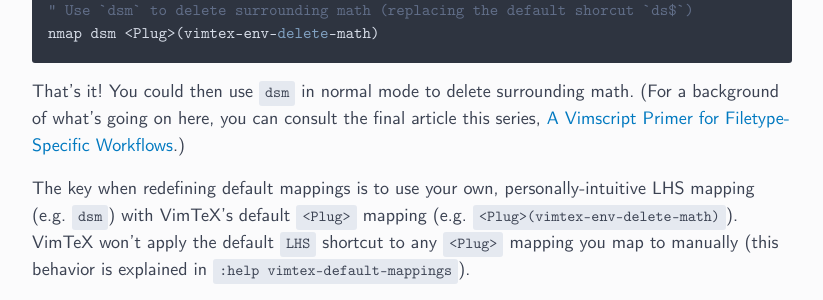
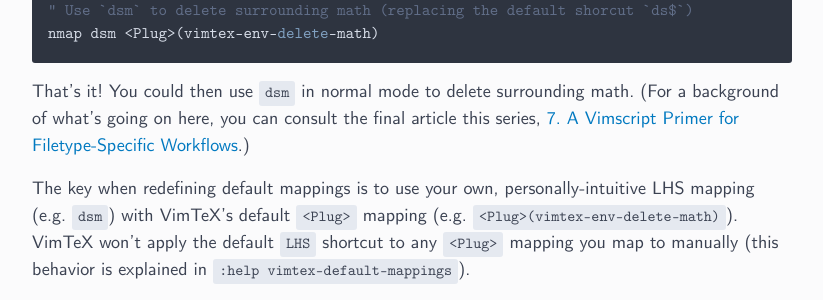
Before and after one commit to ejmastnak/ejmastnak.github.io, a Jekyll site: the page built from tutorials/vim-latex/vimtex.md, in a window 1280 px wide and 900 px high, scrolled down 14439 px. Shown: the part 152-452 px from the top of the window, without its empty margins (228-1051 px from the left). Built offline with Jekyll 4.4.1, drawn with Linux system fonts in a browser that asks for light colours.

Commit message:
Make a few minor edits

````diff
--- a/tutorials/vim-latex/vimtex.md
+++ b/tutorials/vim-latex/vimtex.md
@@ -412,7 +412,7 @@ nmap dsm <Plug>(vimtex-env-delete-math)
 ```
 That's it!
 You could then use `dsm` in normal mode to delete surrounding math.
-(For a background of what's going on here, you can consult the final article this series, [A Vimscript Primer for Filetype-Specific Workflows]({% link tutorials/vim-latex/vimscript.md %}).)
+(For a background of what's going on here, you can consult the final article this series, [7. A Vimscript Primer for Filetype-Specific Workflows]({% link tutorials/vim-latex/vimscript.md %}).)
 
 The key when redefining default mappings is to use your own, personally-intuitive LHS mapping (e.g. `dsm`) with VimTeX's default `<Plug>` mapping (e.g. `<Plug>(vimtex-env-delete-math)`).
 VimTeX won't apply the default `LHS` shortcut to any `<Plug>` mapping you map to manually (this behavior is explained in `:help vimtex-default-mappings`).
````
Also changed, not shown: tutorials/vim-latex/intro.md (+3 -3 lines), tutorials/vim-latex/ultisnips.md (+1 -1 lines).
